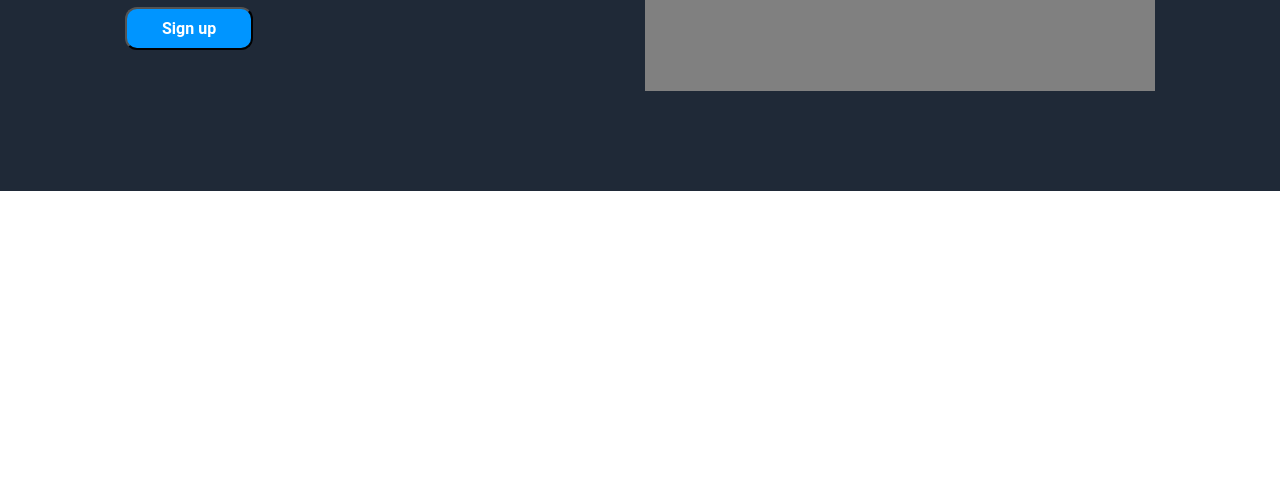
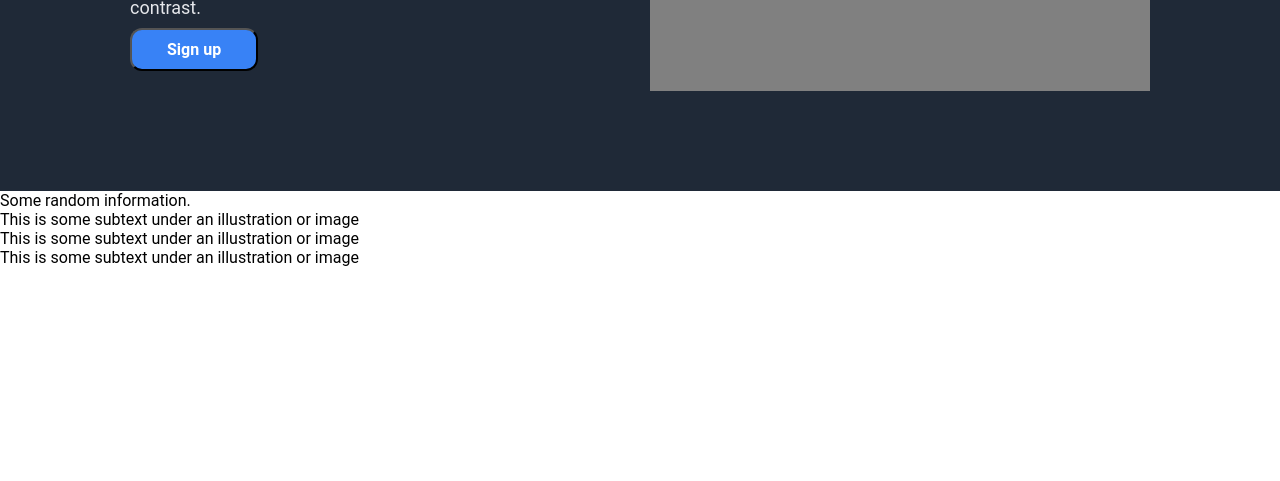
Before and after one commit to abirislam/odin-projects, a plain HTML site: page odin-landing-page/index.html in a window 1280 px wide. Shown: the part 319-800 px from the top of the page. Drawn offline with Linux system fonts and the light colour scheme.

Commit message:
add random information section

```diff
--- a/odin-landing-page/index.html
+++ b/odin-landing-page/index.html
@@ -29,6 +29,28 @@
         </div>
         <div class="hero-image"></div>
     </div>
+    <div class="random-info-section">
+        <div class="random-info-title">Some random information.</div>
+        <div class="random-subtext-and-pictures">
+            <div class="random-content">
+                <div class="random-content-image"></div>
+                <div class="random-content-text"></div>
+            </div>
+            <div class="random-content">
+                <div class="random-content-image"></div>
+                <div class="random-content-text">This is some subtext under an illustration or image</div>
+            </div>
+            <div class="random-content">
+                <div class="random-content-image"></div>
+                <div class="random-content-text">This is some subtext under an illustration or image</div>
+            </div>
+            <div class="random-content">
+                <div class="random-content-image"></div>
+                <div class="random-content-text">This is some subtext under an illustration or image</div>
+            </div>
+        </div>
+
+    </div>
 
 </body>
 </html>
--- a/odin-landing-page/style.css
+++ b/odin-landing-page/style.css
@@ -3,6 +3,7 @@
     margin: 0;
     padding: 0;
     font-family: Roboto;
+    box-sizing: border-box;
 }
 
 body {
@@ -67,6 +68,7 @@ li {
     max-width: 500px;
     min-height: 250px;
     margin-right: 20px;
+    padding-right: 40px;
 }
 
 .hero-paragraph {
@@ -75,7 +77,7 @@ li {
 }
 
 .sign-up-button {
-    background-color: rgb(0, 149, 255);
+    background-color: #3882F6;
     padding: 10px 35px;
     color: white;
     border-radius: 12px;
@@ -88,3 +90,5 @@ li {
     width: 500px;
     background-color: grey;
 }
+
+/* random information section */
```
